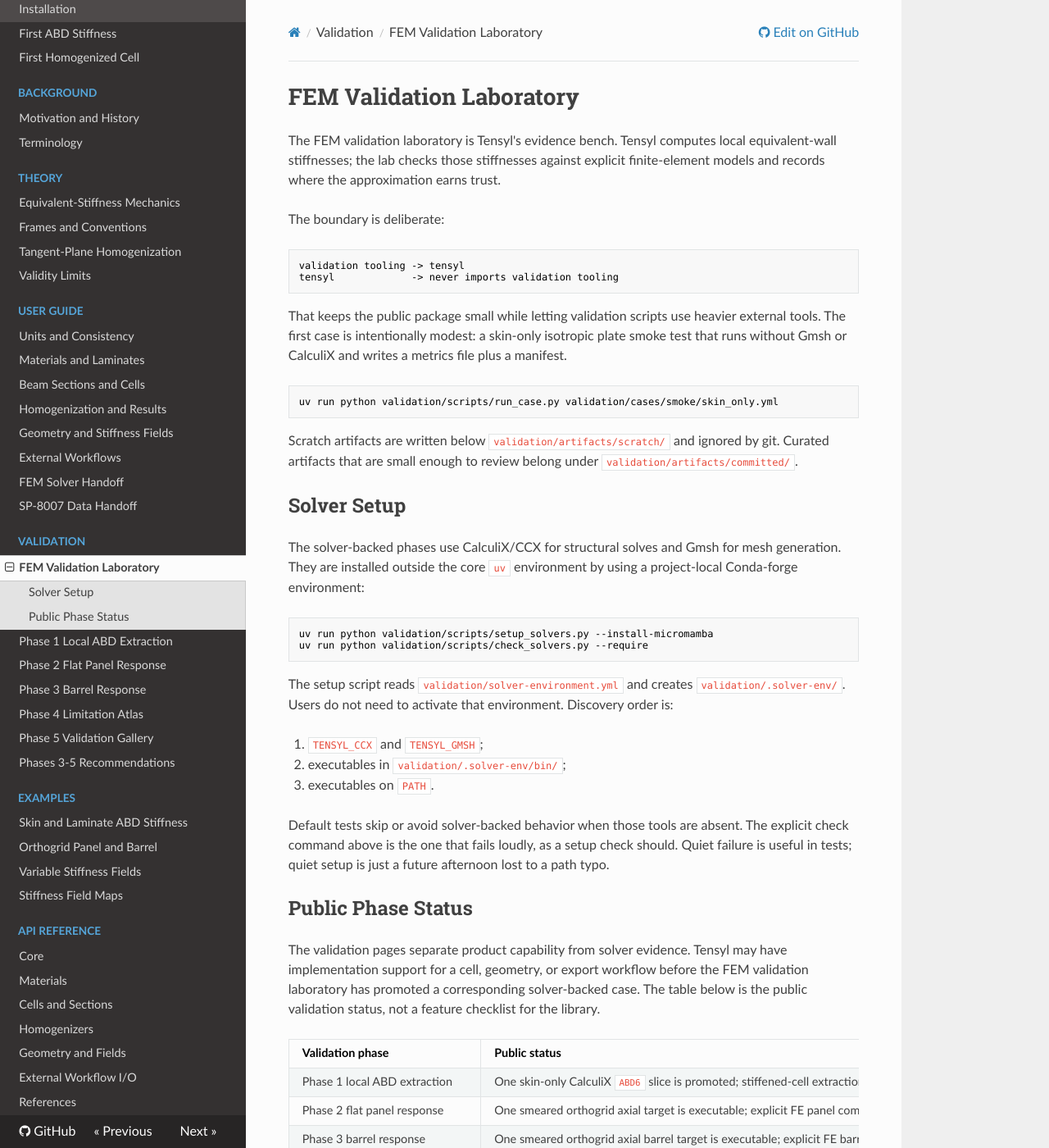
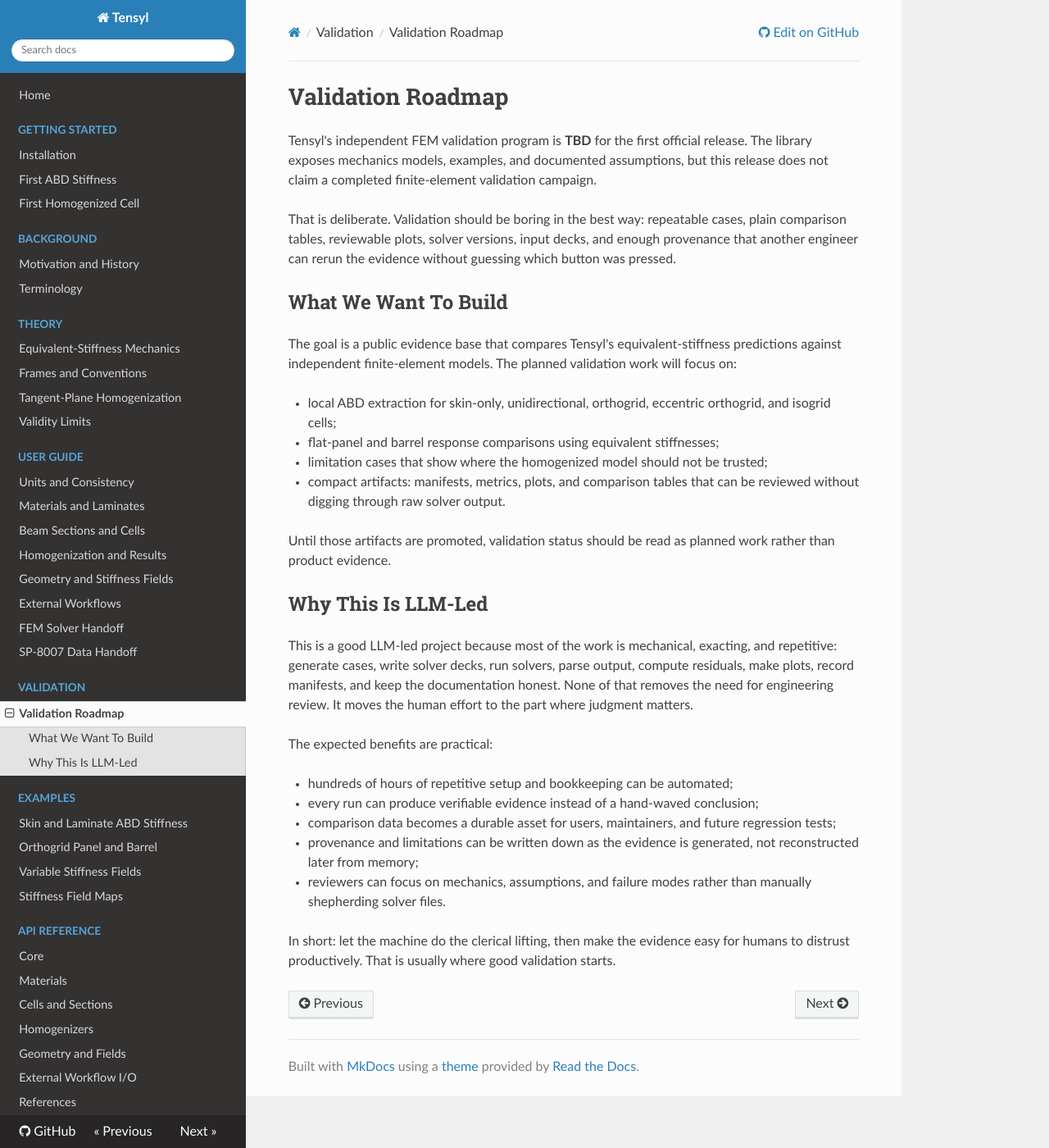
Before and after one commit to srogachev95/Tensyl, an MkDocs documentation site: the page built from docs/validation/index.md, in a window 1280 px wide and 1400 px high. Shown: the whole window at 82% size. Built offline with MkDocs 1.6.1, drawn with Linux system fonts in a browser that asks for light colours; nearby versions of some CDN libraries; some of the changed text lies outside the part shown.

Commit message:
Simplify validation docs for first release

````diff
--- a/docs/validation/index.md
+++ b/docs/validation/index.md
@@ -1,71 +1,50 @@
-# FEM Validation Laboratory
+# Validation Roadmap
 
-The FEM validation laboratory is Tensyl's evidence bench. Tensyl computes local
-equivalent-wall stiffnesses; the lab checks those stiffnesses against explicit
-finite-element models and records where the approximation earns trust.
+Tensyl's independent FEM validation program is **TBD** for the first official
+release. The library exposes mechanics models, examples, and documented
+assumptions, but this release does not claim a completed finite-element
+validation campaign.
 
-The boundary is deliberate:
+That is deliberate. Validation should be boring in the best way: repeatable
+cases, plain comparison tables, reviewable plots, solver versions, input decks,
+and enough provenance that another engineer can rerun the evidence without
+guessing which button was pressed.
 
-```text
-validation tooling -> tensyl
-tensyl             -> never imports validation tooling
-```
+## What We Want To Build
 
-That keeps the public package small while letting validation scripts use heavier
-external tools. The first case is intentionally modest: a skin-only isotropic
-plate smoke test that runs without Gmsh or CalculiX and writes a metrics file
-plus a manifest.
+The goal is a public evidence base that compares Tensyl's equivalent-stiffness
+predictions against independent finite-element models. The planned validation
+work will focus on:
 
-```bash
-uv run python validation/scripts/run_case.py validation/cases/smoke/skin_only.yml
-```
+- local ABD extraction for skin-only, unidirectional, orthogrid, eccentric
+  orthogrid, and isogrid cells;
+- flat-panel and barrel response comparisons using equivalent stiffnesses;
+- limitation cases that show where the homogenized model should not be trusted;
+- compact artifacts: manifests, metrics, plots, and comparison tables that can
+  be reviewed without digging through raw solver output.
 
-Scratch artifacts are written below `validation/artifacts/scratch/` and ignored
-by git. Curated artifacts that are small enough to review belong under
-`validation/artifacts/committed/`.
+Until those artifacts are promoted, validation status should be read as planned
+work rather than product evidence.
 
-## Solver Setup
+## Why This Is LLM-Led
 
-The solver-backed phases use CalculiX/CCX for structural solves and Gmsh for
-mesh generation. They are installed outside the core `uv` environment by using a
-project-local Conda-forge environment:
+This is a good LLM-led project because most of the work is mechanical, exacting,
+and repetitive: generate cases, write solver decks, run solvers, parse output,
+compute residuals, make plots, record manifests, and keep the documentation
+honest. None of that removes the need for engineering review. It moves the
+human effort to the part where judgment matters.
 
-```bash
-uv run python validation/scripts/setup_solvers.py --install-micromamba
-uv run python validation/scripts/check_solvers.py --require
-```
+The expected benefits are practical:
 
-The setup script reads `validation/solver-environment.yml` and creates
-`validation/.solver-env/`. Users do not need to activate that environment.
-Discovery order is:
+- hundreds of hours of repetitive setup and bookkeeping can be automated;
+- every run can produce verifiable evidence instead of a hand-waved conclusion;
+- comparison data becomes a durable asset for users, maintainers, and future
+  regression tests;
+- provenance and limitations can be written down as the evidence is generated,
+  not reconstructed later from memory;
+- reviewers can focus on mechanics, assumptions, and failure modes rather than
+  manually shepherding solver files.
 
-1. `TENSYL_CCX` and `TENSYL_GMSH`;
-2. executables in `validation/.solver-env/bin/`;
-3. executables on `PATH`.
-
-Default tests skip or avoid solver-backed behavior when those tools are absent.
-The explicit check command above is the one that fails loudly, as a setup check
-should. Quiet failure is useful in tests; quiet setup is just a future afternoon
-lost to a path typo.
-
-## Public Phase Status
-
-The validation pages separate product capability from solver evidence. Tensyl may
-have implementation support for a cell, geometry, or export workflow before the
-FEM validation laboratory has promoted a corresponding solver-backed case. The
-table below is the public validation status, not a feature checklist for the
-library.
-
-| Validation phase | Public status | Solver evidence claim |
-| --- | --- | --- |
-| Phase 1 local ABD extraction | One skin-only CalculiX `ABD6` slice is promoted; stiffened-cell extraction remains planned. | Limited to the promoted skin-only membrane/bending artifact described in [Phase 1 Local ABD Extraction](local-abd.md). |
-| Phase 2 flat panel response | One smeared orthogrid axial target is executable; explicit FE panel comparison remains planned. | No promoted flat-panel FEM evidence is claimed here. |
-| Phase 3 barrel response | One smeared orthogrid axial barrel target is executable; explicit FE barrel comparison remains planned. | No promoted barrel FEM evidence is claimed here. |
-| Phase 4 limitation atlas | Public backlog documented; no promoted limitation cases yet. | No promoted limitation-case FEM evidence is claimed here. |
-| Phase 5 public validation gallery | Generated summary and first solver-error plot are available. | Gallery contains one promoted solver comparison and clearly labeled target-only rows. |
-
-See [Phases 3-5 Recommendations](phases-3-5.md) for the planned evidence shape
-and promotion gates. The page is intentionally dull about missing evidence. That
-is a feature.
-
-The current generated evidence index is in [Validation Gallery](gallery.md).
+In short: let the machine do the clerical lifting, then make the evidence easy
+for humans to distrust productively. That is usually where good validation
+starts.
--- a/mkdocs.yml
+++ b/mkdocs.yml
@@ -52,13 +52,7 @@
       - FEM Solver Handoff: user-guide/solver-handoff.md
       - SP-8007 Data Handoff: user-guide/sp8007-data-handoff.md
   - Validation:
-      - FEM Validation Laboratory: validation/index.md
-      - Phase 1 Local ABD Extraction: validation/local-abd.md
-      - Phase 2 Flat Panel Response: validation/flat-panels.md
-      - Phase 3 Barrel Response: validation/barrels.md
-      - Phase 4 Limitation Atlas: validation/limitations.md
-      - Phase 5 Validation Gallery: validation/gallery.md
-      - Phases 3-5 Recommendations: validation/phases-3-5.md
+      - Validation Roadmap: validation/index.md
   - Examples:
       - Skin and Laminate ABD Stiffness: examples/skin-only.md
       - Orthogrid Panel and Barrel: examples/orthogrid-panel.md
````
Also changed, not shown: docs/validation/barrels.md (deleted, +0 -87 lines), docs/validation/flat-panels.md (deleted, +0 -108 lines), docs/validation/gallery.md (deleted, +0 -75 lines), docs/validation/limitations.md (deleted, +0 -35 lines), docs/validation/local-abd.md (deleted, +0 -221 lines), docs/validation/phases-3-5.md (deleted, +0 -115 lines), docs/assets/validation/gallery-solver-errors.svg (deleted), docs/assets/validation/skin-only-abd6-relative-error.svg (deleted).
